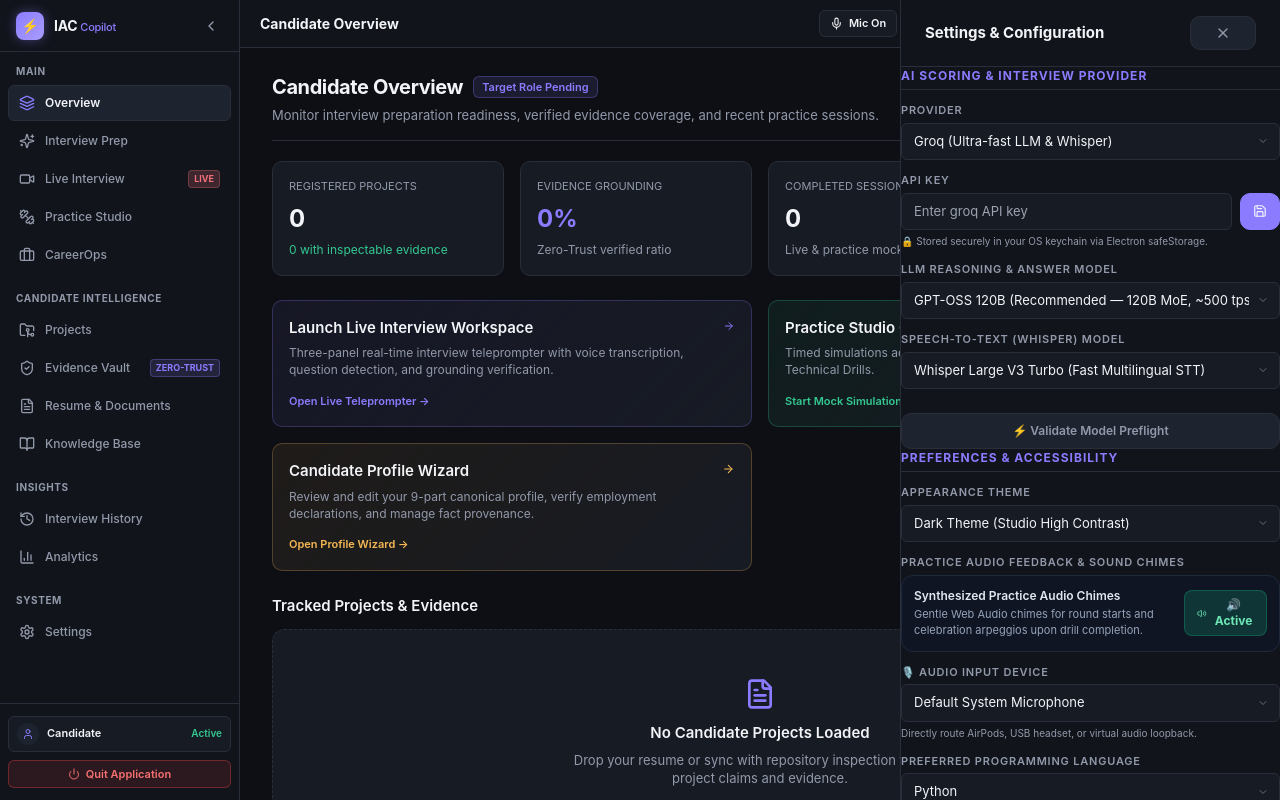
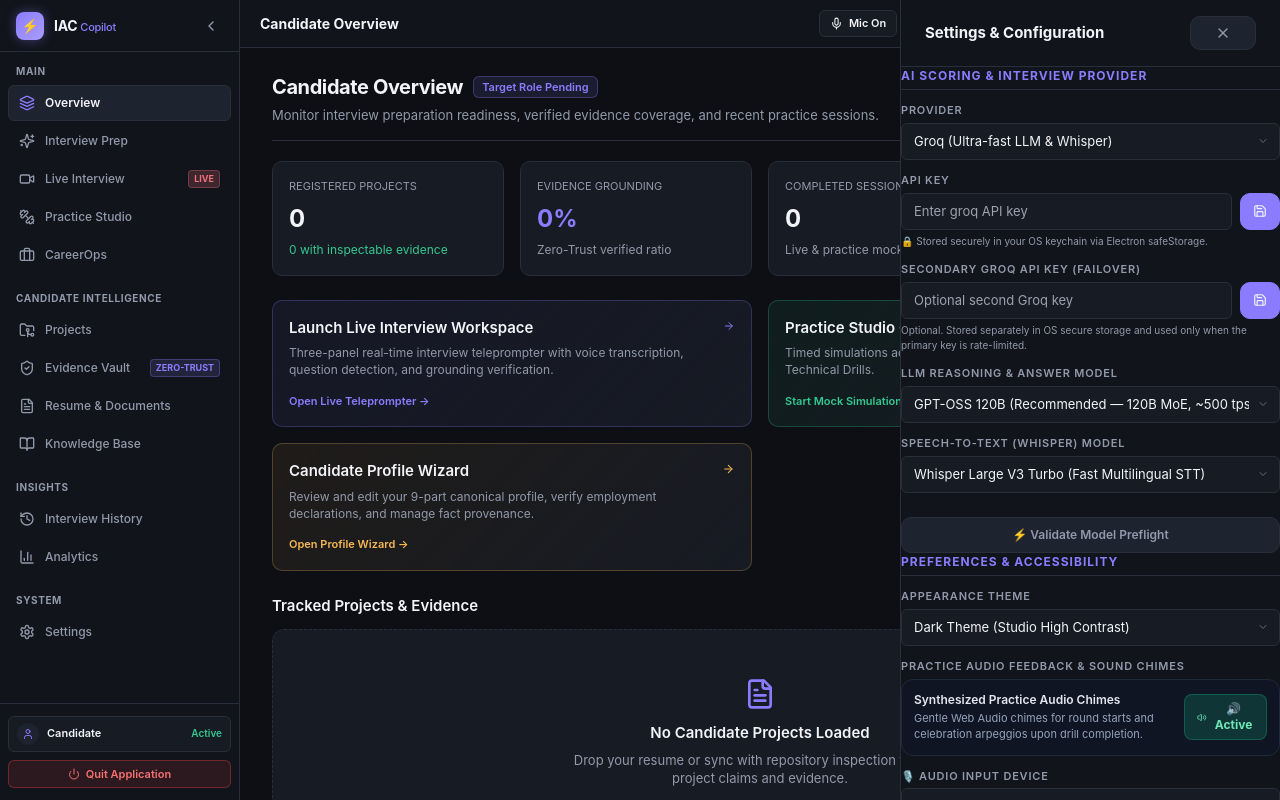
Before and after one commit to Abhitvg/IAC, a React (Vite) app: page / in a window 1280 px wide. Both pictures are taken after a click on the button "Settings". Built offline with nearby package versions, Linux system fonts and the light colour scheme.

Commit message:
feat(settings): add secure secondary Groq key configuration

```diff
--- a/src/components/SettingsPanel.tsx
+++ b/src/components/SettingsPanel.tsx
@@ -23,6 +23,7 @@ export default function SettingsPanel() {
   } = useAppStore();
   const [audioDevices, setAudioDevices] = useState<MediaDeviceInfo[]>([]);
   const [apiKey, setApiKey] = useState('');
+  const [secondaryGroqKey, setSecondaryGroqKey] = useState('');
   const [loading, setLoading] = useState(false);
   const [errorMessage, setErrorMessage] = useState<string | null>(null);
   const [extensionToken, setExtensionToken] = useState('');
@@ -56,6 +57,12 @@ export default function SettingsPanel() {
         try {
           const key = await window.electronAPI?.getApiKey(settings.aiProvider);
           setApiKey(key || '');
+          if (settings.aiProvider === 'groq') {
+            const secondary = await window.electronAPI?.getApiKey('groq-secondary');
+            setSecondaryGroqKey(secondary || '');
+          } else {
+            setSecondaryGroqKey('');
+          }
         } catch {
           setErrorMessage('Unable to retrieve stored API key from keychain.');
         }
@@ -98,6 +105,22 @@ export default function SettingsPanel() {
         code: 'NETWORK_ERROR',
         message: err.message || String(err),
       });
+    }
+  };
+
+  const saveSecondaryGroqKey = async () => {
+    setLoading(true);
+    setErrorMessage(null);
+    try {
+      if (secondaryGroqKey.trim()) {
+        await window.electronAPI?.setApiKey('groq-secondary', secondaryGroqKey.trim());
+      } else {
+        await window.electronAPI?.deleteApiKey('groq-secondary');
+      }
+    } catch {
+      setErrorMessage('Failed to encrypt and store the secondary Groq API key.');
+    } finally {
+      setLoading(false);
     }
   };
 
@@ -262,6 +285,38 @@ export default function SettingsPanel() {
                 </div>
                 <span className="field__hint">
                   🔒 Stored securely in your OS keychain via Electron safeStorage.
+                </span>
+              </div>
+            )}
+
+            {settings.aiProvider === 'groq' && (
+              <div className="field">
+                <label className="field__label" htmlFor="groq-secondary-key-input">
+                  Secondary Groq API Key (Failover)
+                </label>
+                <div style={{ display: 'flex', gap: '8px' }}>
+                  <input
+                    id="groq-secondary-key-input"
+                    type="password"
+                    className="field__input"
+                    style={{ flex: 1 }}
+                    value={secondaryGroqKey}
+                    onChange={(e) => setSecondaryGroqKey(e.target.value)}
+                    placeholder="Optional second Groq key"
+                    aria-label="Secondary Groq API key"
+                  />
+                  <button
+                    className="action-btn action-btn--primary"
+                    style={{ padding: '0 12px' }}
+                    onClick={saveSecondaryGroqKey}
+                    disabled={loading}
+                    aria-label="Save secondary Groq API key securely"
+                  >
+                    {loading ? <div className="spinner" style={{ width: 14, height: 14 }} /> : <Save size={14} />}
+                  </button>
+                </div>
+                <span className="field__hint">
+                  Optional. Stored separately in OS secure storage and used only when the primary key is rate-limited.
                 </span>
               </div>
             )}
```
